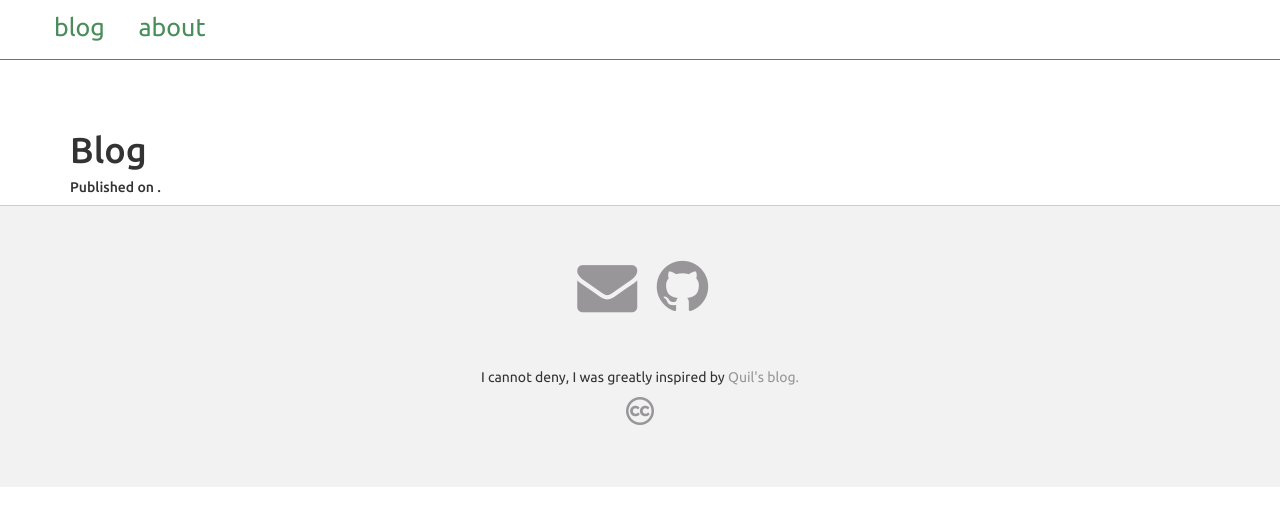
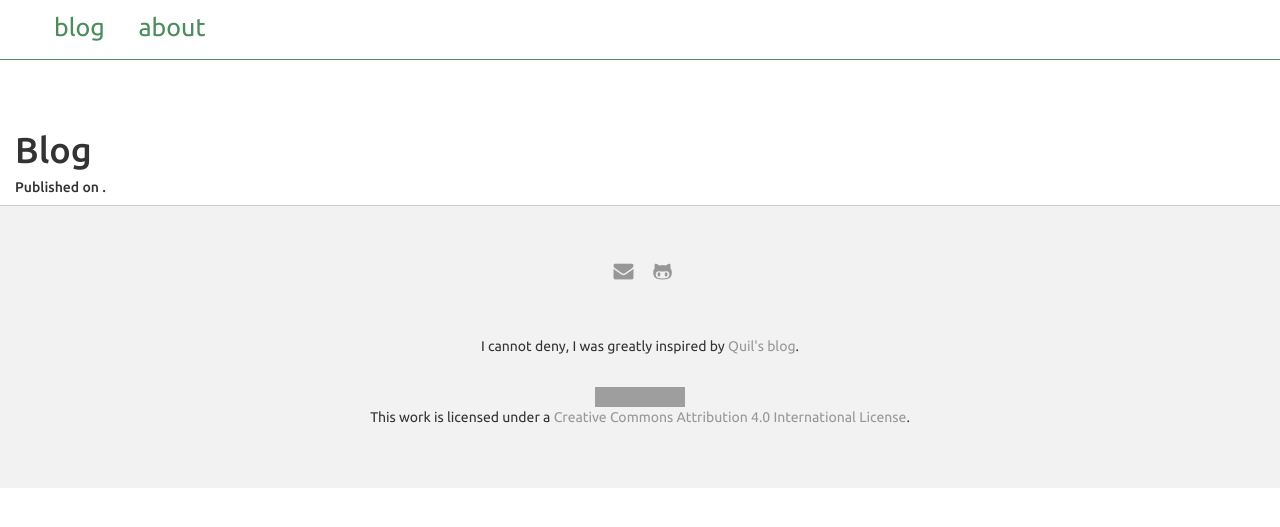
Before and after one commit to rafaelcn/rafaelcn.github.io, a Jekyll site: the page built from index.html, in a window 1280 px wide. Shown: the top 527 px of the page. Built offline with Jekyll 4.4.1, drawn with Linux system fonts in a browser that asks for light colours; grey boxes are pictures that could not be loaded.

Commit message:
I would say that it's ready.

```diff
--- a/_layouts/default.html
+++ b/_layouts/default.html
@@ -27,7 +27,7 @@
             <ul>
               {% for link in site.navigation %}
                 {% assign current = 'nil' %}
-                {% if link.url == page.url or () %}
+                {% if link.url == page.url or (page.snippet and link.url == '/index.html') %}
                   {% assign current = 'active' %}
                 {% endif %}
                 <li><a class="{{ current }}" href="{{ link.url }}">{{ link.text }}</a></li>
@@ -36,27 +36,33 @@
           </nav>
         </div>
 
-          </nav>
+        <div class="row content">
+          <div class="container-fluid">
+              {{ content }}
+          </div>
+
         </div>
-
-      </div>
-
-      <div class="container">
-        {{ content }}
       </div>
 
       <footer class="container-fluid footer">
         <ul class="text-center list-social">
-          <li><a href="mailto:rafaelnunes737@hotmail.com" title="Contact me."><i class="fa fa-3x fa-envelope"></i></a></li>
-          <li><a href="https://github.com/rafaelcn" title="rafaelcn @ Github."><i class="fa fa-3x fa-github"></i></a></li>
+          <li>
+            <a href="mailto:rafaelnunes737@hotmail.com" title="Contact me.">
+                <i class="fa fa-envelope"></i>
+            </a>
+          </li>
+          <li><a href="https://github.com/rafaelcn" title="rafaelcn @ Github."><i class="fa fa-github-alt"></i></a></li>
           <li><a><i class=""></i></a></li>
         </ul>
 
         <p class="text-center">
-          I cannot deny, I was greatly inspired by <a href="http://robotlolita.me/index.html">Quil's blog.</a>
-        </p>
+          I cannot deny, I was greatly inspired by <a href="http://robotlolita.me/index.html">Quil's blog</a>.
+        </p><br>
         <p class="text-center">
-          <a href="#" title="Work licensed under Creative Commons"><i class="fa fa-2x fa-creative-commons"></i></a>
+          <a rel="license" href="http://creativecommons.org/licenses/by/4.0/">
+            <img alt="Creative Commons License" style="border-width:0" src="https://i.creativecommons.org/l/by/4.0/88x31.png" />
+          </a>
+          <br>This work is licensed under a <a rel="license" href="http://creativecommons.org/licenses/by/4.0/">Creative Commons Attribution 4.0 International License</a>.
         </p>
       </footer>
 
```
